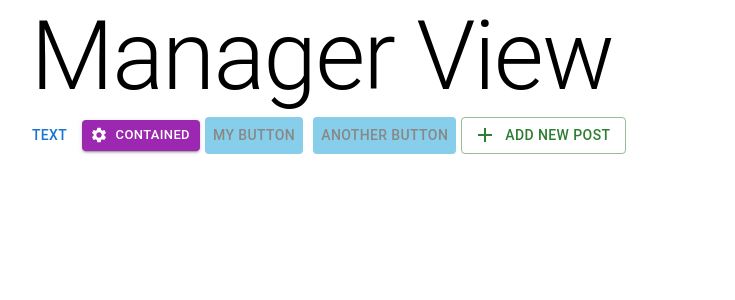
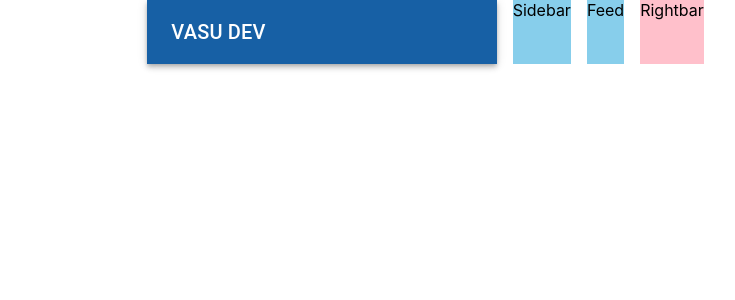
Before and after one commit to jrlehan451/CSCE_331_Project3_Render_Repo, a React (Create React App) app in the folder alley_gui/frontend/main_gui/: page /manager in a window 1280 px wide. Shown: the top 300 px of the page, without its empty margins (318-1053 px from the left). Built offline with nearby package versions, Linux system fonts and the light colour scheme.

Commit message:
learned how to add components, box and buttons for ManagerView

```diff
--- a/alley_gui/frontend/main_gui/src/App.js
+++ b/alley_gui/frontend/main_gui/src/App.js
@@ -12,6 +12,9 @@ import CashierView from "./pages/CashierView";
 import ManagerView from "./pages/ManagerView";
 import CustomerView from "./pages/CustomerView";
 import Home from "./pages/Home";
+import Sidebar from "./components/Sidebar";
+import Rightbar from "./components/Rightbar";
+import Feed from "./components/Feed";
 
 //BrowserRouter basename="/tutorial"> for
 function App() {
--- /dev/null
+++ b/alley_gui/frontend/main_gui/src/components/Feed.jsx
@@ -0,0 +1,12 @@
+import { Box } from "@mui/material";
+import React from "react";
+
+const Feed = () => {
+  return (
+    <Box bgcolor="skyblue" flex={4}>
+      Feed
+    </Box>
+  );
+};
+
+export default Feed;
--- /dev/null
+++ b/alley_gui/frontend/main_gui/src/components/Navbar.jsx
@@ -0,0 +1,17 @@
+import { AppBar, Toolbar, Typography, styled } from "@mui/material";
+import React from "react";
+
+const StyledToolbar = styled(Toolbar)({
+  display: "flex",
+  justifyContent: "space-between",
+});
+
+export const Navbar = () => {
+  return (
+    <AppBar position="stick">
+      <StyledToolbar>
+        <Typography variant="h6">VASU DEV</Typography>
+      </StyledToolbar>
+    </AppBar>
+  );
+};
--- /dev/null
+++ b/alley_gui/frontend/main_gui/src/components/Rightbar.jsx
@@ -0,0 +1,12 @@
+import { Box } from "@mui/material";
+import React from "react";
+
+const Rightbar = () => {
+  return (
+    <Box bgcolor="pink" flex={2}>
+      Rightbar
+    </Box>
+  );
+};
+
+export default Rightbar;
--- /dev/null
+++ b/alley_gui/frontend/main_gui/src/components/Sidebar.jsx
@@ -0,0 +1,12 @@
+import { Box } from "@mui/material";
+import React from "react";
+
+const Sidebar = () => {
+  return (
+    <Box bgcolor="skyblue" flex={1}>
+      Sidebar
+    </Box>
+  );
+};
+
+export default Sidebar;
--- a/alley_gui/frontend/main_gui/src/index.js
+++ b/alley_gui/frontend/main_gui/src/index.js
@@ -4,11 +4,15 @@ import "./index.css";
 import App from "./App";
 import reportWebVitals from "./reportWebVitals";
 import { BrowserRouter } from "react-router-dom";
+import { theme } from "./theme";
+import { ThemeProvider } from "@mui/material";
 
 ReactDOM.render(
   <React.StrictMode>
     <BrowserRouter>
-      <App />
+      <ThemeProvider theme={theme}>
+        <App />
+      </ThemeProvider>
     </BrowserRouter>
   </React.StrictMode>,
   document.getElementById("root")
--- a/alley_gui/frontend/main_gui/src/pages/ManagerView.js
+++ b/alley_gui/frontend/main_gui/src/pages/ManagerView.js
@@ -1,19 +1,37 @@
 import React from "react";
-import { Button, Typography, styled } from "@mui/material";
+import {
+  Box,
+  Button,
+  Container,
+  Stack,
+  Typography,
+  styled,
+} from "@mui/material";
 import SettingsIcon from "@mui/icons-material/Settings";
 import { Add } from "@mui/icons-material";
+import Sidebar from "../components/Sidebar";
+import Rightbar from "../components/Rightbar";
+import Feed from "../components/Feed";
+import { Navbar } from "../components/Navbar";
 
 const ManagerView = () => {
-  const BlueButton = styled(Button)({
-    backgroundColor: "skyblue",
+  const BlueButton = styled(Button)(({ theme }) => ({
+    backgroundColor: theme.palette.otherColor.main,
     color: "#888",
     margin: 5,
     "&:hover": { backgroundColor: "lightblue" },
     "&:disabled": { backgroundColor: "gray", color: "white" },
-  });
+  }));
   return (
-    <div>
-      <Typography variant="h1">Manager View</Typography>
+    <Box>
+      <Stack direction="row" spacing={2} justifyContent="space-between">
+        <Navbar />
+        <Sidebar />
+        <Feed />
+        <Rightbar />
+      </Stack>
+
+      {/* <Typography variant="h1">Manager View</Typography>
       <Button variant="text">Text</Button>
       <Button
         startIcon={<SettingsIcon />}
@@ -30,12 +48,12 @@ const ManagerView = () => {
       <Button
         startIcon={<Add />}
         variant="outlined"
-        color="success"
+        color="otherColor"
         size="larges"
       >
         Add new Post
-      </Button>
-    </div>
+      </Button> */}
+    </Box>
   );
 };
 
--- /dev/null
+++ b/alley_gui/frontend/main_gui/src/theme.js
@@ -0,0 +1,16 @@
+import { createTheme } from "@mui/material";
+
+export const theme = createTheme({
+    palette:{
+        primary:{
+            main: "#1760a5",
+            light: "skyblue"
+        },
+        secondary:{
+            main: '#15c630'
+        },
+        otherColor:{
+            main:'#999'
+        }
+    }
+})
```
